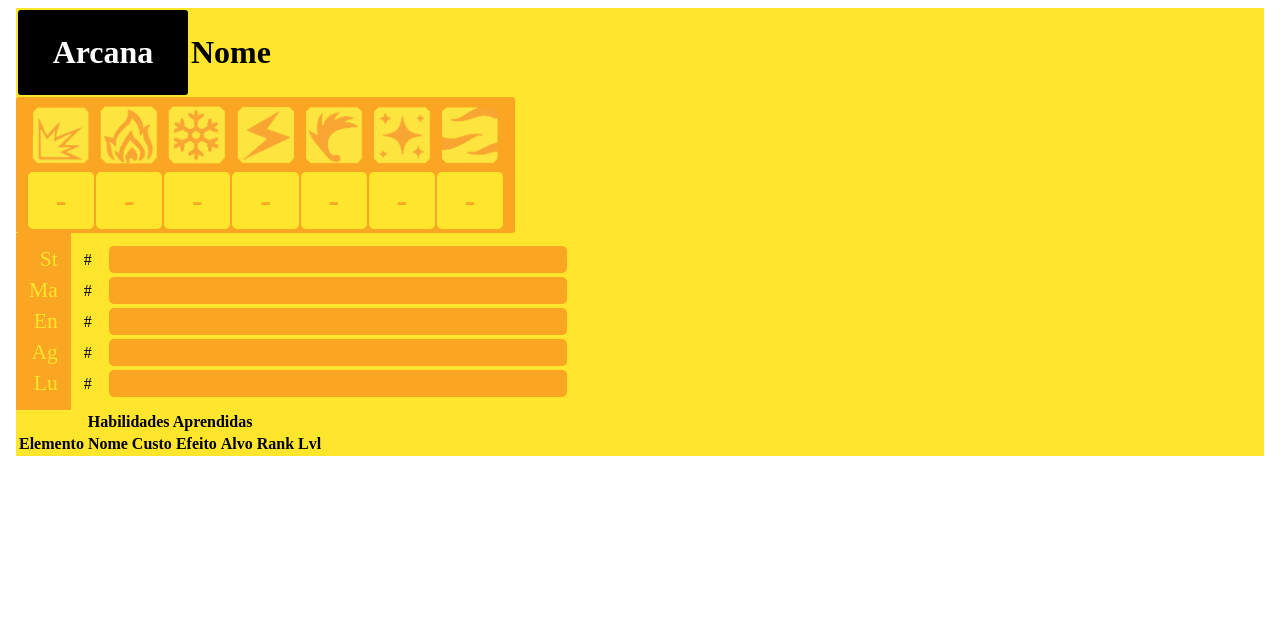
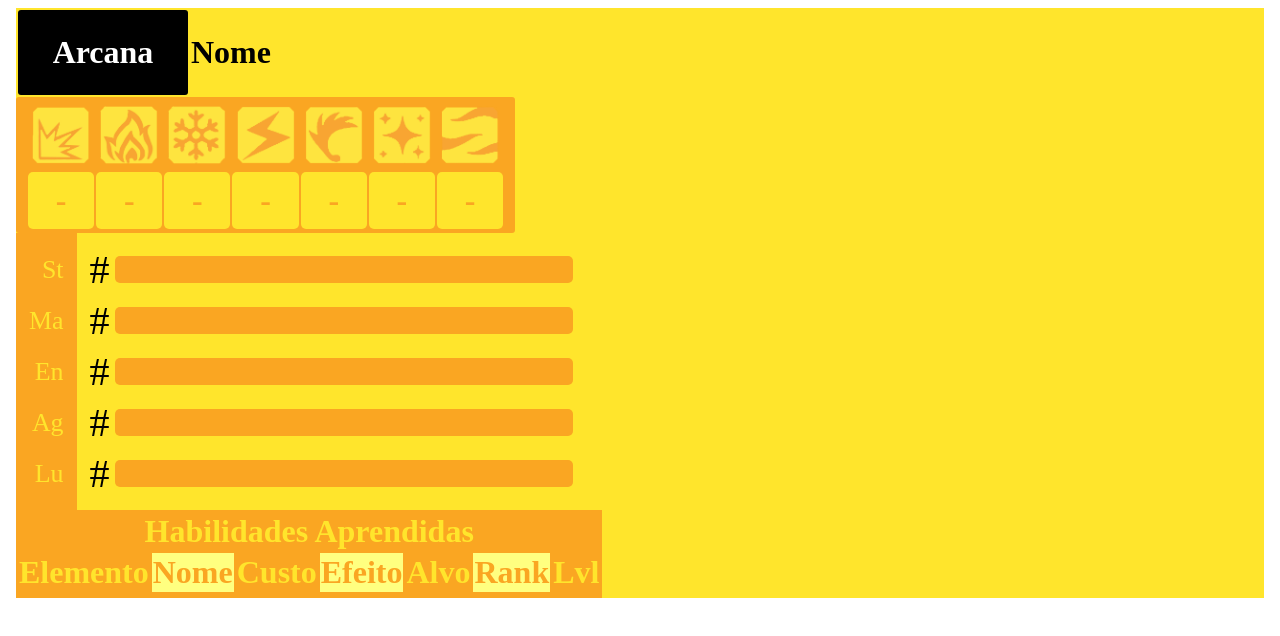
Before and after one commit to PoisonRose/Persona4-projeto, an Angular app: page / in a window 1280 px wide. Shown: the top 636 px of the page. Built offline with nearby package versions, Linux system fonts and the light colour scheme.

Commit message:
finalizando estilização da página de persona

```diff
--- a/src/app/componentes/detalhes-persona/detalhes-persona.component.css
+++ b/src/app/componentes/detalhes-persona/detalhes-persona.component.css
@@ -47,10 +47,12 @@
 .stats-nomes{
     background-color: #FAA622;
     padding: 10px;
+    font-size: larger;
 }
 .stats-numeros{
     padding: 10px;
     width: 40%;
+    font-size: 250%;
 }
 
 .barra{
@@ -74,3 +76,21 @@
 .stats{
     display: flex;
 }
+
+
+.tabela-habilidades{
+    background-color: #FAA622;
+    color: #FFE52C;
+    font-size: 200%;
+
+}
+.tabela-habilidades th:nth-of-type(even){
+    background-color: #FFFF80;
+    color: #FAA622;
+}
+
+.imagem-persona{
+    position: fixed;
+    right: 0;
+    top: 0;
+}
--- a/src/app/componentes/detalhes-persona/detalhes-persona.component.html
+++ b/src/app/componentes/detalhes-persona/detalhes-persona.component.html
@@ -78,7 +78,7 @@
             <td>#</td>
             <td class="barra">
                 <div class="barra-total">
-                    <div class="preenchimento"></div>
+                    <div class="preenchimento" id="preenchimento-St"></div>
                 </div>
             </td>
         </tr>
@@ -87,7 +87,7 @@
             <td>#</td>
             <td class="barra">
                 <div class="barra-total">
-                    <div class="preenchimento"></div>
+                    <div class="preenchimento" id="preenchimento-Ma"></div>
                 </div>
             </td>
         </tr>
@@ -96,7 +96,7 @@
             <td>#</td>
             <td class="barra">
                 <div class="barra-total">
-                    <div class="preenchimento"></div>
+                    <div class="preenchimento" id="preenchimento-En"></div>
                 </div>
             </td>
         </tr>
@@ -105,7 +105,7 @@
             <td>#</td>
             <td class="barra">
                 <div class="barra-total">
-                    <div class="preenchimento"></div>
+                    <div class="preenchimento" id="preenchimento-Ag"></div>
                 </div>
             </td>
         </tr>
@@ -114,14 +114,14 @@
             <td>#</td>
             <td class="barra">
                 <div class="barra-total">
-                    <div class="preenchimento"></div>
+                    <div class="preenchimento" id="preenchimento-Lu"></div>
                 </div>
             </td>
         </tr>
     </table>
 </div>
 
-
+<div>
     <table class="tabela-habilidades">
         <th colspan="7">Habilidades Aprendidas</th>
         <tr>
@@ -133,4 +133,18 @@
             <th>Rank</th>
             <th>Lvl</th>
         </tr>
+        <tr>
+            <td></td>
+            <td></td>
+            <td></td>
+            <td></td>
+            <td></td>
+            <td></td>
+            <td></td>
+        </tr>
     </table>
+</div>
+
+<div class="imagem-persona">
+    <img src="" alt="">
+</div>
```
Also changed, not shown: public/imagens/Konohana_Sakuya_art.png (added).
